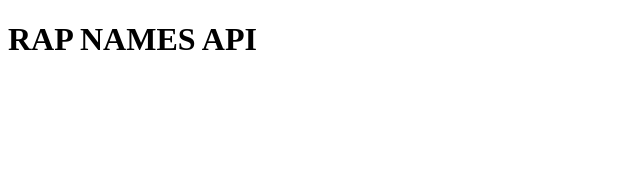
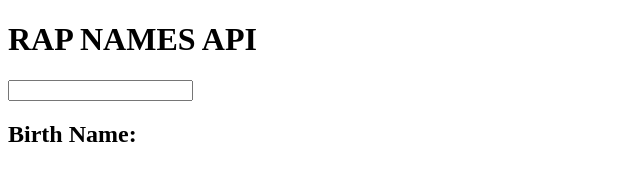
Before and after one commit to ajb5206/rap-names-class-fun, a plain HTML site: page index.html in a window 1280 px wide. Shown: the whole page, without its empty margins (0-640 px from the left). Drawn offline with Linux system fonts and the light colour scheme.

Commit message:
add input field and h2

```diff
--- a/index.html
+++ b/index.html
@@ -7,5 +7,7 @@
 </head>
 <body>
 	<h1>RAP NAMES API</h1>
+	<input type="text">
+	<h2>Birth Name: </h2>
 </body>
 </html>
```
